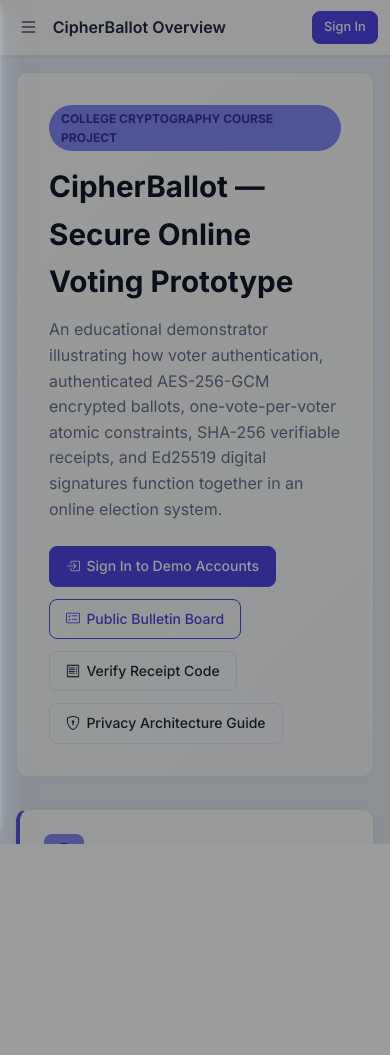
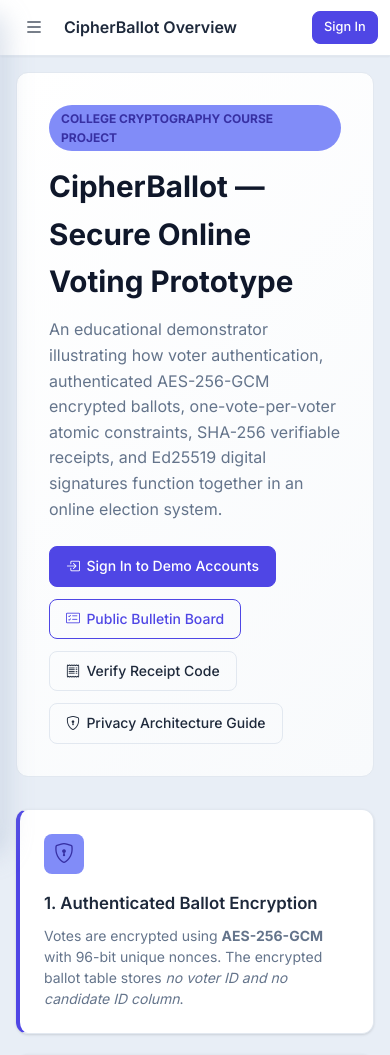
Before and after one commit to vivek-agarwal05/CipherBallot-Voting-, a Flask app: page / in a window 390 px wide. Shown: the top 1055 px of the page. Before the commit the page ends 844 px from the top, so only its background shows below. Run offline with Flask 3, Linux system fonts and the light colour scheme; data that the repository does not hold is empty.

Commit message:
fix: prevent sidebar backdrop from blocking mobile taps

```diff
--- a/app/static/css/main.css
+++ b/app/static/css/main.css
@@ -688,6 +688,10 @@ tbody tr:hover { background: var(--bg-secondary); }
   outline: 3px solid var(--border-focus);
 }
 
+.sidebar-backdrop {
+  display: none;
+}
+
 /* --------------------------------------------------------------------------
    13. Receipt / Print styles
    -------------------------------------------------------------------------- */
@@ -766,6 +770,10 @@ tbody tr:hover { background: var(--bg-secondary); }
   }
   .sidebar-toggle {
     display: flex;
+    align-items: center;
+    justify-content: center;
+    min-width: 44px;
+    min-height: 44px;
   }
   .main-content {
     margin-left: 0;
@@ -776,12 +784,12 @@ tbody tr:hover { background: var(--bg-secondary); }
   .stat-grid {
     grid-template-columns: 1fr 1fr;
   }
-  .sidebar-backdrop {
+  .sidebar-backdrop.show {
     display: block;
     position: fixed;
     inset: 0;
-    background: rgba(0,0,0,.4);
-    z-index: 90;
+    background: rgba(0,0,0,.45);
+    z-index: 900;
   }
 }
 
```
